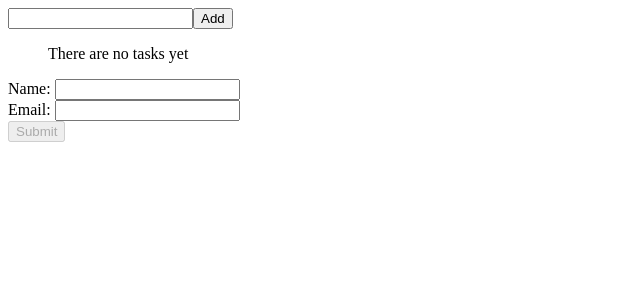
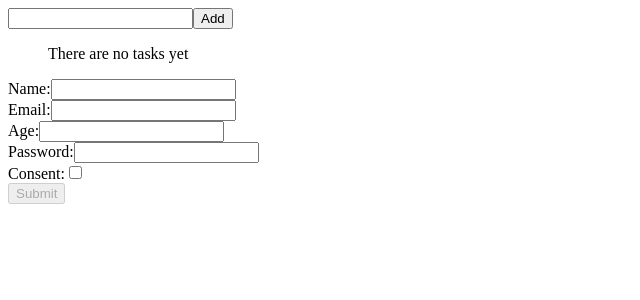
Before and after one commit to YuriyKrasnobokiy/angular-training, an Angular app: page / in a window 1280 px wide. Shown: the top 300 px of the page, without its empty margins (0-640 px from the left). Built offline with nearby package versions, Linux system fonts and the light colour scheme.

Commit message:
add big reactive form

```diff
--- a/src/app/app.component.html
+++ b/src/app/app.component.html
@@ -14,4 +14,5 @@
 
 <!-- <app-name-editor /> -->
 <!-- <app-profile-editor /> -->
- <app-reactive-form>
+ <!-- <app-reactive-form> -->
+ <app-big-reactive-form>
--- a/src/app/app.component.ts
+++ b/src/app/app.component.ts
@@ -4,11 +4,13 @@ import { FormsModule } from '@angular/forms';
 import { NameEditorComponent } from './name-editor/name-editor.component';
 import { ProfileEditorComponent } from './profile-editor/profile-editor.component';
 import { ReactiveFormComponent } from './reactive-form/reactive-form.component';
+import { BigReactiveFormComponent } from './big-reactive-form/big-reactive-form.component';
+import { NgIf } from '@angular/common';
 
 @Component({
   selector: 'app-root',
   standalone: true,
-  imports: [FormsModule, NameEditorComponent, ProfileEditorComponent, ReactiveFormComponent],
+  imports: [NgIf, FormsModule, BigReactiveFormComponent, NameEditorComponent, ProfileEditorComponent, ReactiveFormComponent],
   templateUrl: './app.component.html',
   styleUrl: './app.component.scss'
 })
--- /dev/null
+++ b/src/app/big-reactive-form/big-reactive-form.component.html
@@ -0,0 +1,39 @@
+<form [formGroup]="formValues" (ngSubmit)="onFormSubmit()">
+
+  <div>
+    <label for="name">Name:</label>
+    <input id="name" formControlName="name" type="text" [class.invalid]="name?.invalid && name?.touched"/>
+    <p *ngIf="name?.invalid && name?.touched" class="error">{{ invalidDefaultMessage }}</p>
+    <!-- <input id="name" formControlName="name" type="text" [class.invalid]="formValues.controls.name.invalid && formValues.controls.name.touched"/>
+    @if(formValues.controls.name.invalid && formValues.controls.name.touched){<p class="error">{{ invalidDefaultMessage }}</p>} -->
+  </div>
+
+  <div>
+    <label for="email">Email:</label>
+    <input id="email" formControlName="email" autocomplete="off" type="text" [class.invalid]="email?.invalid && email?.touched"/>
+    <p *ngIf="!email?.hasError('email') && email?.invalid && email?.touched" class="error">{{ invalidDefaultMessage }}</p>
+    <p *ngIf="email?.hasError('email') && email?.touched" class="error">Please enter a valid email</p>
+  </div>
+
+  <div>
+    <label for="age">Age:</label>
+    <input id="age" formControlName="age" type="number" [class.invalid]="age?.invalid && age?.touched"/>
+    <p *ngIf="!age?.hasError('ageInvalid') && age?.invalid && age?.touched" class="error">{{ invalidDefaultMessage }}</p>
+    <p *ngIf="age?.hasError('ageInvalid') && age?.touched" class="error">{{ age?.errors?.['ageInvalid'] }}</p>
+  </div>
+
+  <div>
+    <label for="password">Password:</label>
+    <input id="password" formControlName="password" type="password" autocomplete="new-password" [class.invalid]="password?.invalid && password?.touched"/>
+    <p *ngIf="password?.hasError('minLength') && password?.touched" class="error">To short password</p>
+    <p *ngIf="!password?.hasError('minLength') && password?.invalid && password?.touched" class="error">{{ invalidDefaultMessage }}</p>
+  </div>
+
+  <div>
+    <label for="consent">Consent:</label>
+    <input id="consent" formControlName="consent" type="checkbox" [class.invalid]="consent?.invalid && consent?.touched"/>
+    <p *ngIf="consent?.invalid && consent?.touched" class="error">{{ invalidDefaultMessage }}</p>
+  </div>
+
+  <button type="submit" [disabled]="!formValues?.valid">Submit</button>
+</form>
--- /dev/null
+++ b/src/app/big-reactive-form/big-reactive-form.component.scss
@@ -0,0 +1,8 @@
+.error {
+  color: red
+}
+
+.invalid {
+  border-color: red;
+  outline: none;
+}
--- /dev/null
+++ b/src/app/big-reactive-form/big-reactive-form.component.ts
@@ -0,0 +1,52 @@
+import { CommonModule } from '@angular/common';
+import { Component } from '@angular/core';
+import { AbstractControl, FormControl, FormGroup, FormsModule, ReactiveFormsModule, ValidationErrors, Validators } from '@angular/forms';
+
+@Component({
+  selector: 'app-big-reactive-form',
+  imports: [ReactiveFormsModule, FormsModule, CommonModule],
+  templateUrl: './big-reactive-form.component.html',
+  styleUrl: './big-reactive-form.component.scss',
+  standalone: true
+})
+export class BigReactiveFormComponent {
+  ageValidator(control: AbstractControl): ValidationErrors | null{
+    const value = control.value;
+    const isValidAge = value >= 18 && value <= 120;
+    return isValidAge ? null : {ageInvalid: 'Age mus be between 18 and 120'}
+  }
+
+  formValues = new FormGroup({
+    name: new FormControl('', [Validators.required, Validators.minLength(2)]),
+    email: new FormControl('', [Validators.required, Validators.email]),
+    age: new FormControl(null, [Validators.required, this.ageValidator]),
+    password: new FormControl('', [Validators.required, Validators.minLength(6)]),
+    consent: new FormControl(false, [Validators.requiredTrue]),
+  });
+
+  invalidDefaultMessage: string = 'This field is invalid';
+
+  onFormSubmit() {
+    console.log(this.formValues.value);
+    console.log(this.formValues.valid);
+    console.log(this.formValues.controls);
+
+    this.formValues.reset()
+  }
+
+  get name() {
+    return this.formValues.get('name')
+  }
+  get email() {
+    return this.formValues.get('email')
+  }
+  get age() {
+    return this.formValues.get('age')
+  }
+  get password() {
+    return this.formValues.get('password')
+  }
+  get consent() {
+    return this.formValues.get('consent')
+  }
+}
```
Also changed, not shown: 1 other file (tests, documents, lock files or other folders).
